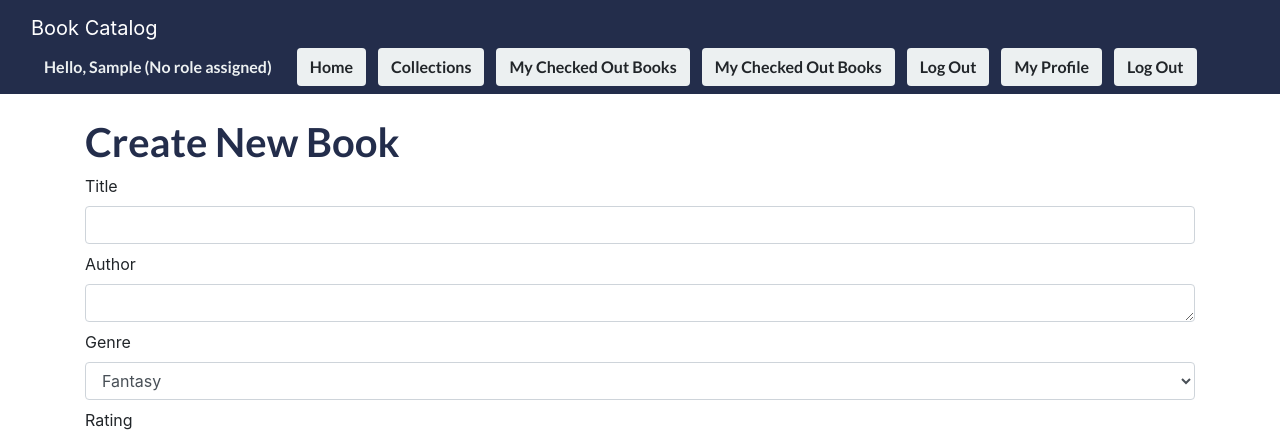
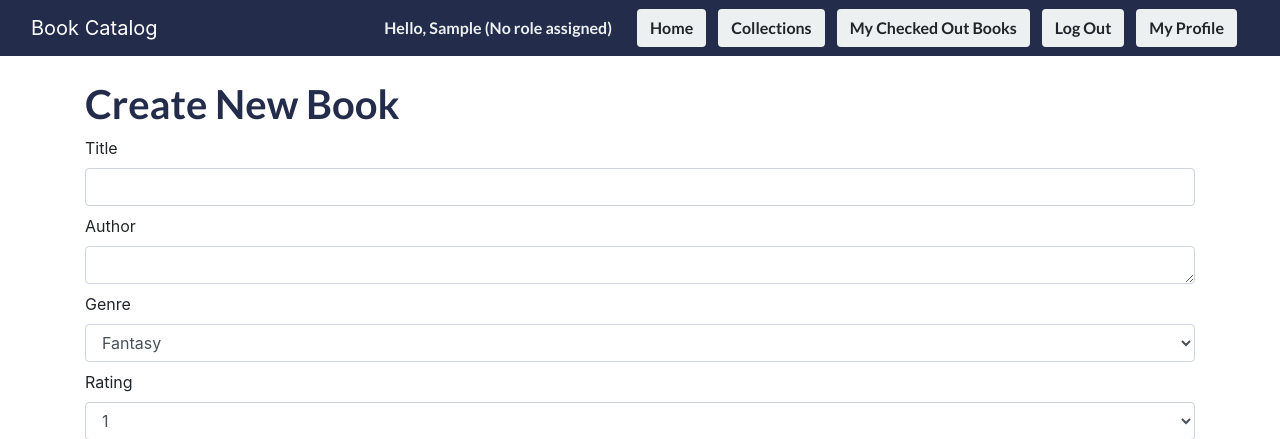
Before and after one commit to rehani1/bookcataloging, a Django app: page /bookcataloging/add_book/ in a window 1280 px wide. Shown: the top 439 px of the page. Run offline with Django 4.2, Linux system fonts and the light colour scheme; the visitor is signed in with stand-in values (Sample User, id 1); some libraries are stand-ins or nearby versions.

Commit message:
fixed navbar errors
Signed-off-by: yuinacats@gmail.com <yuinacats@gmail.com>

```diff
--- a/bookcataloging/templates/bookcataloging/navbar.html
+++ b/bookcataloging/templates/bookcataloging/navbar.html
@@ -21,13 +21,9 @@
         <a href="{% url 'bookcataloging:checked_out_books' %}" class="btn nav-btn"
         style="background-color: #ecf0f1; margin-right: 12px"
         >My Checked Out Books</a>
-      <a href="{% url 'bookcataloging:checked_out_books' %}" class="btn nav-btn"
-      style="background-color: #ecf0f1; margin-right: 12px"
-      >My Checked Out Books</a>
       <a href="/accounts/logout/" class="btn nav-btn" style="margin-right: 12px; background-color: #ecf0f1">Log Out</a>
       <a href="{% url 'bookcataloging:profile' %}" class="btn nav-btn"
         style="background-color: #ecf0f1; margin-right: 12px">My Profile</a>
-        <a href="/accounts/logout/" class="btn nav-btn" style="margin-right: 12px; background-color: #ecf0f1">Log Out</a>
       {% else %}
         <span class="btn nav-btn" style="margin-right: 12px; color: #ecf0f1">
           Hello, Guest
```
